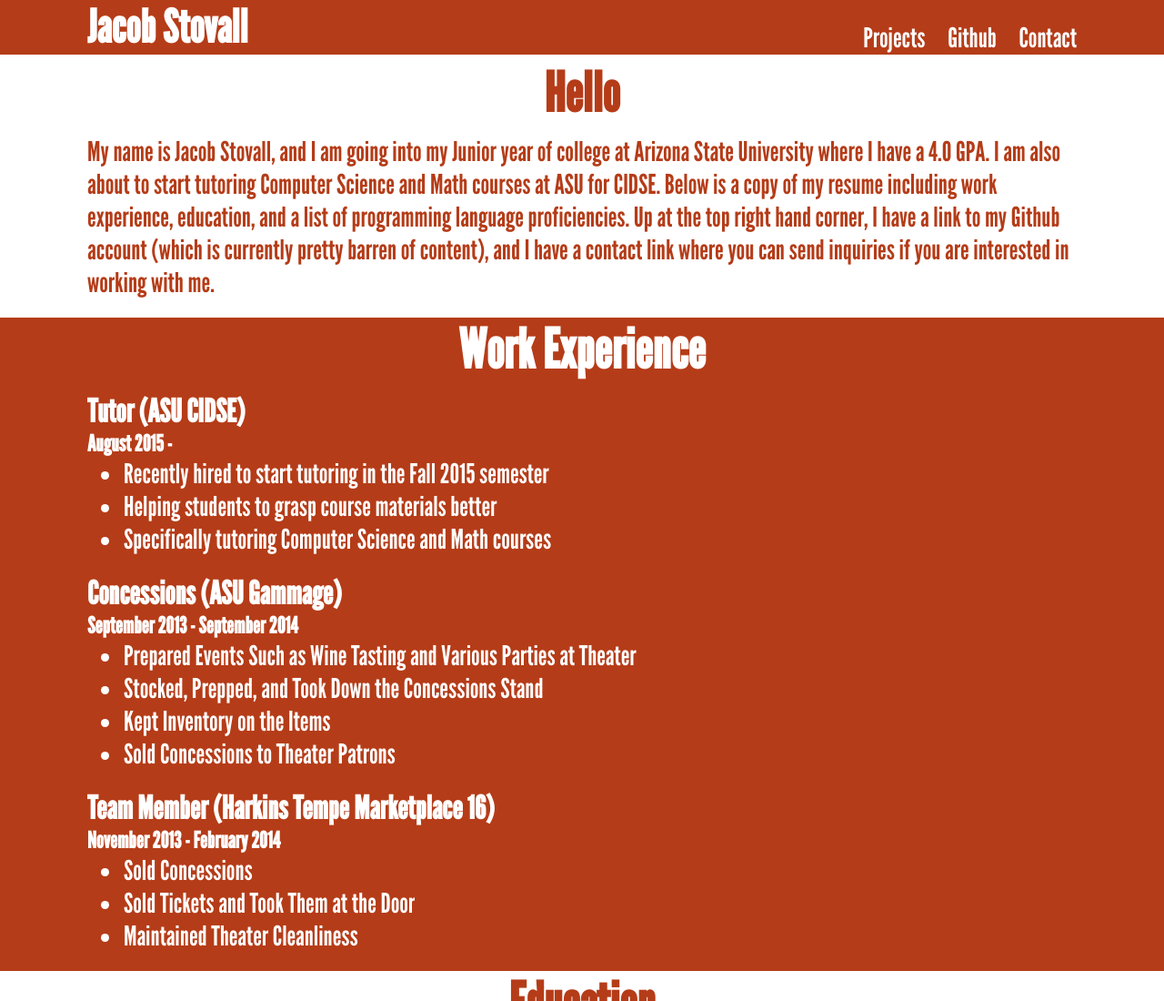
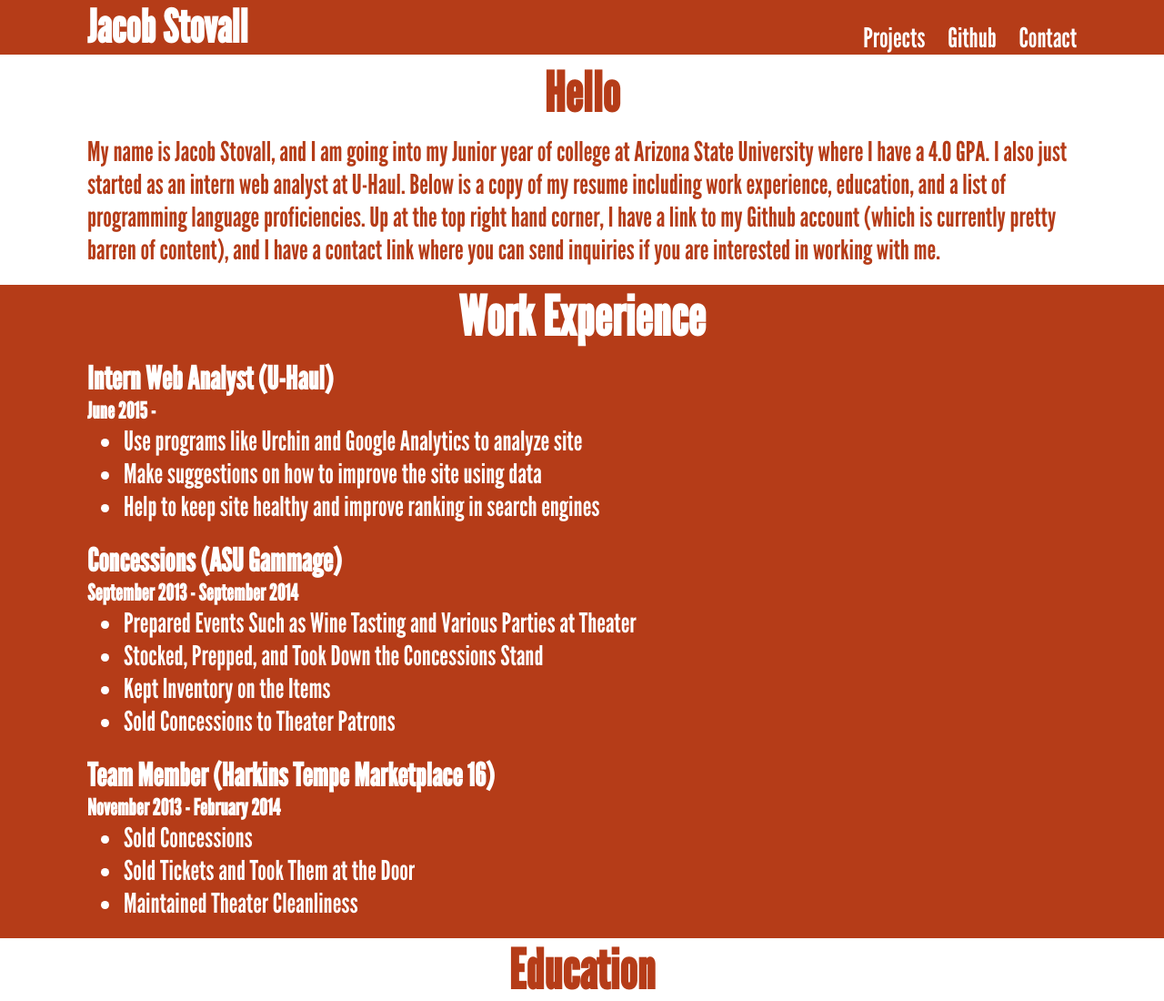
Before and after one commit to JacobEmmersonStovall/MyWebsiteNew, a website: page public/home.html in a window 1280 px wide. Shown: the top 1100 px of the page at 91% size. Drawn offline with Linux system fonts and the light colour scheme.

Commit message:
Updated Main Page

```diff
--- a/public/home.html
+++ b/public/home.html
@@ -37,8 +37,8 @@
         <h1 class="resTitle"><center>Hello</center></h1>
         <p class="description">
           My name is Jacob Stovall, and I am going into my Junior year of college at
-          Arizona State University where I have a 4.0 GPA. I am also about to
-          start tutoring Computer Science and Math courses at ASU for CIDSE. Below
+          Arizona State University where I have a 4.0 GPA. I also just started as
+          an intern web analyst at U-Haul. Below
           is a copy of my resume including work experience, education, and a list
           of programming language proficiencies. Up at the top right hand corner,
           I have a link to my Github account (which is currently pretty barren of
@@ -49,12 +49,12 @@
       <div class="work redBack">
         <h1 class="resTitle"><center>Work Experience</center></h1>
         <div class="workItem">
-          <h3>Tutor (ASU CIDSE)</h3>
-          <h5>August 2015 - </h5>
+          <h3>Intern Web Analyst (U-Haul)</h3>
+          <h5>June 2015 - </h5>
           <ul class="description">
-            <li>Recently hired to start tutoring in the Fall 2015 semester</li>
-            <li>Helping students to grasp course materials better</li>
-            <li>Specifically tutoring Computer Science and Math courses</li>
+            <li>Use programs like Urchin and Google Analytics to analyze site</li>
+            <li>Make suggestions on how to improve the site using data</li>
+            <li>Help to keep site healthy and improve ranking in search engines</li>
           </ul>
         </div>
         <div class="workItem">
```
